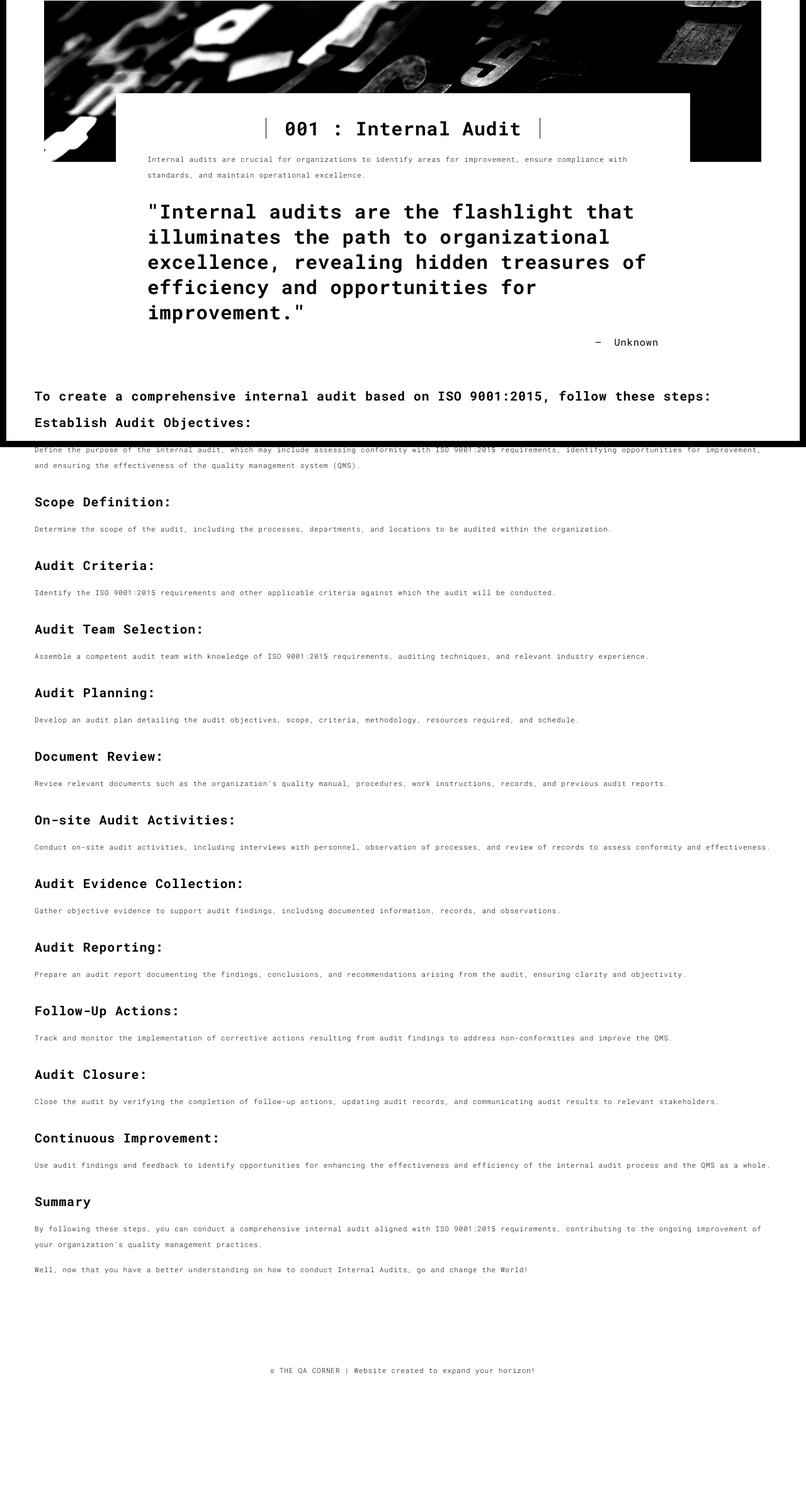
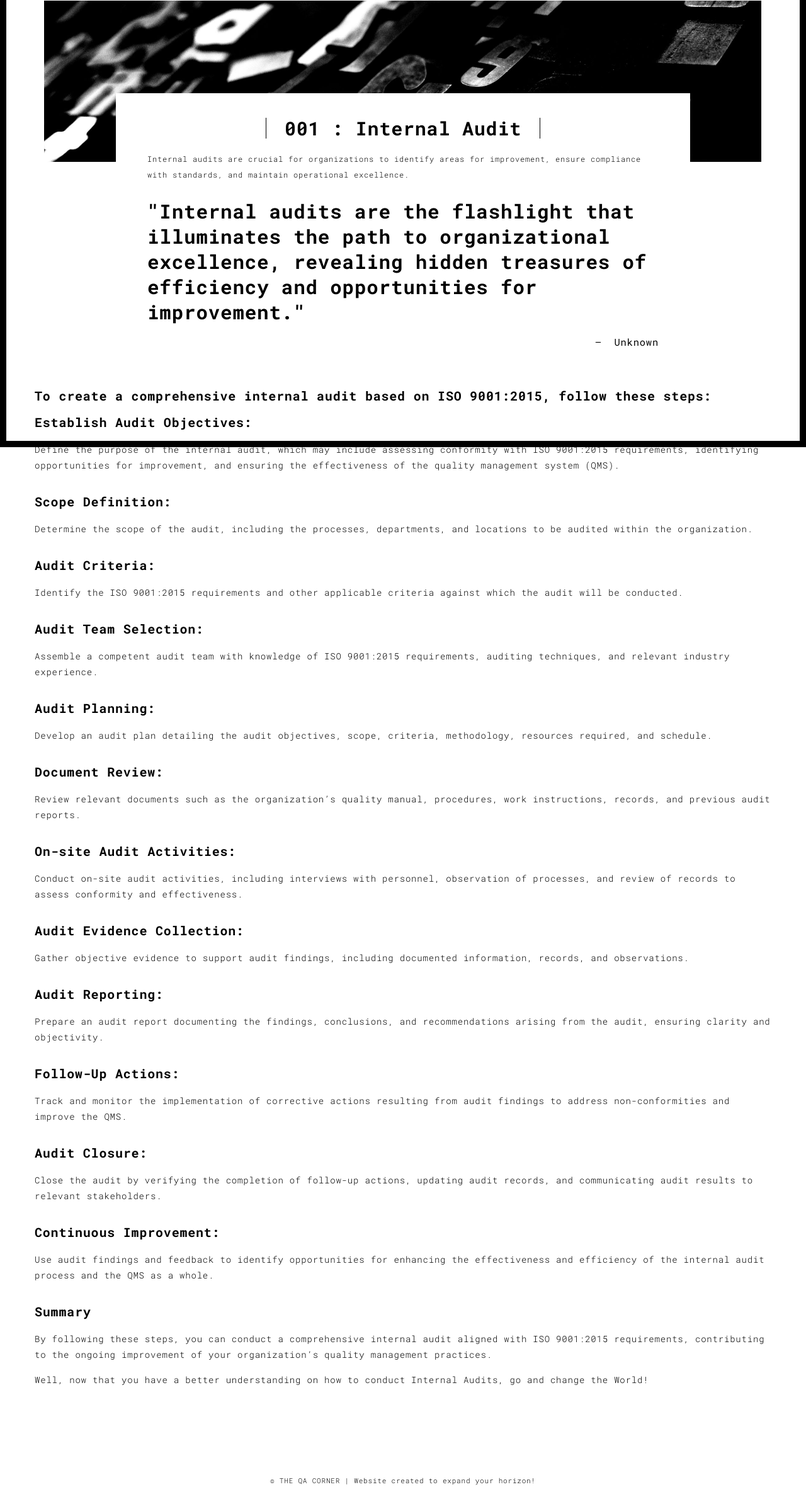
Before and after one commit to Gymmybear33/portfolio, a Flask app: page /work.html in a window 1280 px wide. Shown: the part 90-2478 px from the top of the page at 63% size. Before the commit the page ends 2273 px from the top, so only its background shows below. Run offline with Flask 3, Linux system fonts and the light colour scheme; some libraries are stand-ins or nearby versions.

Commit message:
fixed p sizes

```diff
--- a/static/style.css
+++ b/static/style.css
@@ -1,3 +1,7 @@
-body {
-    background-color: green;
+.p-size-title {
+    font-size: 1.2rem;
 }
+
+.p-size-info {
+    font-size: 1.4rem;
+}
--- a/templates/work.html
+++ b/templates/work.html
@@ -17,7 +17,9 @@
 
   <title>QA Corner</title>
 
-<link href="../static/main.3f6952e4.css" rel="stylesheet"></head>
+  <link href="../static/main.3f6952e4.css" rel="stylesheet">
+  <link rel="stylesheet" href="../static/style.css">
+</head>
 
 <body class="">
 <div id="site-border-left"></div>
@@ -67,7 +69,7 @@
           <div class="text-center">
             <h1 class="h2">001 : Internal Audit</h1>
           </div>
-          <p>Internal audits are crucial for organizations to identify areas for improvement, ensure compliance with standards, and maintain operational excellence.</p>
+          <p class="p-size-title">Internal audits are crucial for organizations to identify areas for improvement, ensure compliance with standards, and maintain operational excellence.</p>
 
           <blockquote>
             <p>"Internal audits are the flashlight that illuminates the path to organizational excellence, revealing hidden treasures of efficiency and opportunities for improvement."</p>
@@ -79,56 +81,56 @@
         <div class="row">
           <h3>To create a comprehensive internal audit based on ISO 9001:2015, follow these steps:</h3>
           <h3>Establish Audit Objectives:</h3>
-          <p>Define the purpose of the internal audit, which may include assessing conformity with ISO 9001:2015 requirements, identifying opportunities for improvement, and ensuring the effectiveness of the quality management system (QMS).</p>
+          <p class="p-size-info">Define the purpose of the internal audit, which may include assessing conformity with ISO 9001:2015 requirements, identifying opportunities for improvement, and ensuring the effectiveness of the quality management system (QMS).</p>
         </div>
         <div class="row">
           <h3>Scope Definition:</h3>
-          <p>Determine the scope of the audit, including the processes, departments, and locations to be audited within the organization.</p>
+          <p class="p-size-info">Determine the scope of the audit, including the processes, departments, and locations to be audited within the organization.</p>
         </div>
         <div class="row">
           <h3>Audit Criteria:</h3>
-          <p>Identify the ISO 9001:2015 requirements and other applicable criteria against which the audit will be conducted.</p>
+          <p class="p-size-info">Identify the ISO 9001:2015 requirements and other applicable criteria against which the audit will be conducted.</p>
         </div>
         <div class="row">
           <h3>Audit Team Selection:</h3>
-          <p>Assemble a competent audit team with knowledge of ISO 9001:2015 requirements, auditing techniques, and relevant industry experience.</p>
+          <p class="p-size-info">Assemble a competent audit team with knowledge of ISO 9001:2015 requirements, auditing techniques, and relevant industry experience.</p>
         </div>
         <div class="row">
           <h3>Audit Planning:</h3>
-          <p>Develop an audit plan detailing the audit objectives, scope, criteria, methodology, resources required, and schedule.</p>
+          <p class="p-size-info">Develop an audit plan detailing the audit objectives, scope, criteria, methodology, resources required, and schedule.</p>
         </div>
         <div class="row">
           <h3>Document Review:</h3>
-          <p>Review relevant documents such as the organization’s quality manual, procedures, work instructions, records, and previous audit reports.</p>
+          <p class="p-size-info">Review relevant documents such as the organization’s quality manual, procedures, work instructions, records, and previous audit reports.</p>
         </div>
         <div class="row">
           <h3>On-site Audit Activities:</h3>
-          <p>Conduct on-site audit activities, including interviews with personnel, observation of processes, and review of records to assess conformity and effectiveness.</p>
+          <p class="p-size-info">Conduct on-site audit activities, including interviews with personnel, observation of processes, and review of records to assess conformity and effectiveness.</p>
         </div>
         <div class="row">
           <h3>Audit Evidence Collection:</h3>
-          <p>Gather objective evidence to support audit findings, including documented information, records, and observations.</p>
+          <p class="p-size-info">Gather objective evidence to support audit findings, including documented information, records, and observations.</p>
         </div>
         <div class="row">
           <h3>Audit Reporting:</h3>
-          <p>Prepare an audit report documenting the findings, conclusions, and recommendations arising from the audit, ensuring clarity and objectivity.</p>
+          <p class="p-size-info">Prepare an audit report documenting the findings, conclusions, and recommendations arising from the audit, ensuring clarity and objectivity.</p>
         </div>
         <div class="row">
           <h3>Follow-Up Actions:</h3>
-          <p>Track and monitor the implementation of corrective actions resulting from audit findings to address non-conformities and improve the QMS.</p>
+          <p class="p-size-info">Track and monitor the implementation of corrective actions resulting from audit findings to address non-conformities and improve the QMS.</p>
         </div>
         <div class="row">
           <h3>Audit Closure:</h3>
-          <p>Close the audit by verifying the completion of follow-up actions, updating audit records, and communicating audit results to relevant stakeholders.</p>
+          <p class="p-size-info">Close the audit by verifying the completion of follow-up actions, updating audit records, and communicating audit results to relevant stakeholders.</p>
         </div>
         <div class="row">
           <h3>Continuous Improvement:</h3>
-          <p>Use audit findings and feedback to identify opportunities for enhancing the effectiveness and efficiency of the internal audit process and the QMS as a whole.</p>
+          <p class="p-size-info">Use audit findings and feedback to identify opportunities for enhancing the effectiveness and efficiency of the internal audit process and the QMS as a whole.</p>
         </div>
         <div class="row">
           <h3>Summary</h3>
-          <p>By following these steps, you can conduct a comprehensive internal audit aligned with ISO 9001:2015 requirements, contributing to the ongoing improvement of your organization’s quality management practices.</p>
-          <p>Well, now that you have a better understanding on how to conduct Internal Audits, go and change the World!</p>
+          <p class="p-size-info">By following these steps, you can conduct a comprehensive internal audit aligned with ISO 9001:2015 requirements, contributing to the ongoing improvement of your organization’s quality management practices.</p>
+          <p class="p-size-info">Well, now that you have a better understanding on how to conduct Internal Audits, go and change the World!</p>
         </div>
       </div>
 
```
